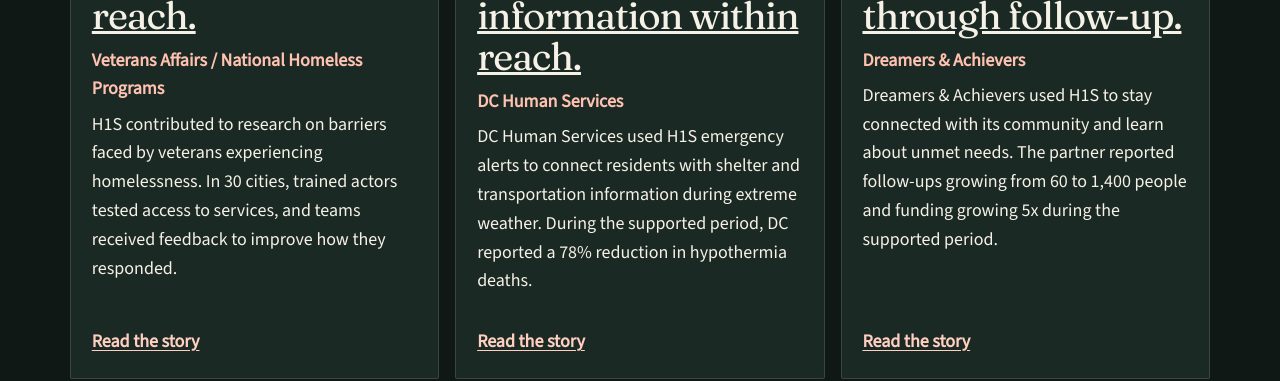
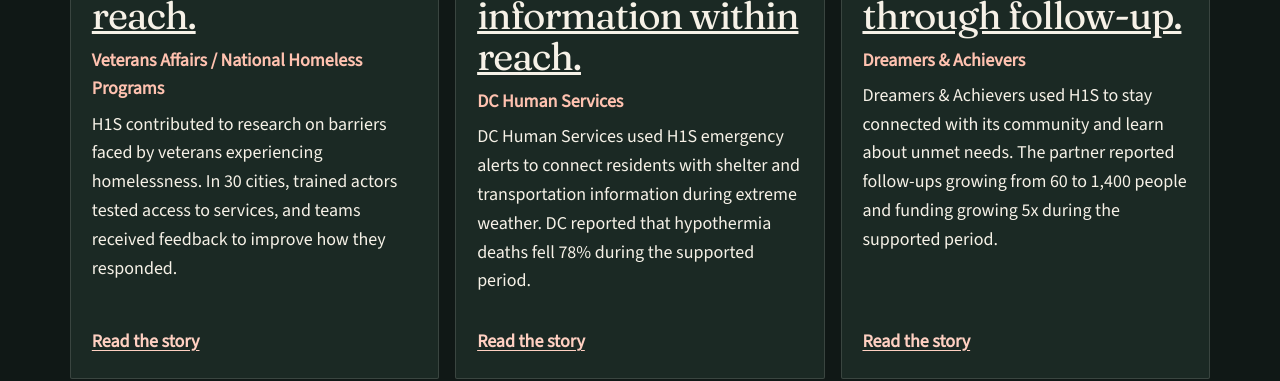
Before and after one commit to hopeonesource/hope1source.org, a React (Vite) app in the folder preview-v4/: page /case-studies in a window 1280 px wide. Shown: the part 840-1221 px from the top of the page. Built offline with nearby package versions, Linux system fonts and the light colour scheme.

Commit message:
Clarify DC hypothermia result

```diff
--- a/preview-v4/src/content/stories.js
+++ b/preview-v4/src/content/stories.js
@@ -51,14 +51,14 @@ export const stories = [
     websiteLabel: 'DC Human Services',
     kicker: 'Washington, D.C.',
     summary:
-      'DC Human Services used H1S emergency alerts to connect residents with shelter and transportation information during extreme weather. During the supported period, DC reported a 78% reduction in hypothermia deaths.',
-    quote: 'DC reported a 78% reduction in hypothermia deaths during the supported period.',
+      'DC Human Services used H1S emergency alerts to connect residents with shelter and transportation information during extreme weather. DC reported that hypothermia deaths fell 78% during the supported period.',
+    quote: 'DC reported that hypothermia deaths fell 78% during the supported period.',
     quoteAttribution: 'DC Interagency Council on Homelessness, published H1S housing case study',
     home: 'Alerts that point to a warm place tonight.',
     body: [
       'During extreme weather, people need to know where shelter is available and how to get there. DC Human Services used H1S to send emergency alerts with shelter and transportation information to hundreds of residents.',
       'The alerts put practical details on residents’ phones so people could see where shelter was available and how to get there.',
-      'During the supported period, DC reported a 78% reduction in hypothermia deaths.',
+      'DC reported that hypothermia deaths fell 78% during the supported period.',
     ],
   },
   {
```
Also changed, not shown: public/photos/hypothermia-alert-people.svg, 1 other file (tests, documents, lock files or other folders).
